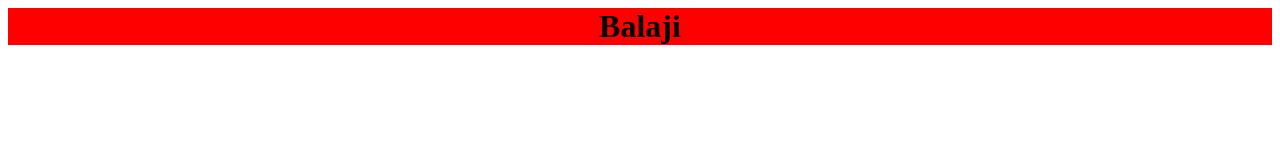
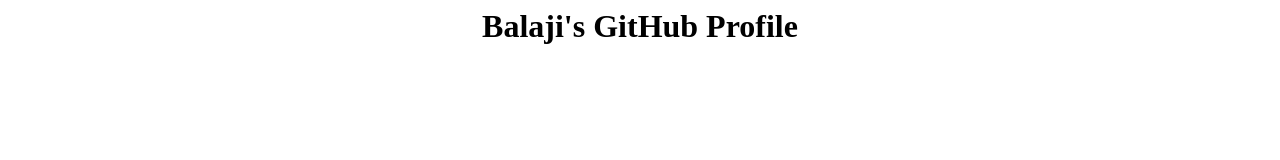
Before and after one commit to BALAJI-PRO-001/BALAJI-PRO-001, a plain HTML site: page index.html in a window 1280 px wide. Drawn offline with Linux system fonts and the light colour scheme.

Commit message:
Chor: update .md

```diff
--- a/index.html
+++ b/index.html
@@ -1,10 +1,3 @@
-<header>
-  <h1>Balaji</h1>
-</header>
-
-<style>
-  header {
-    background-color: red;
-    text-align:center;
-  }
-</style>
+<div align="center">
+  <h1>Balaji's GitHub Profile</h1>
+</div>
```
